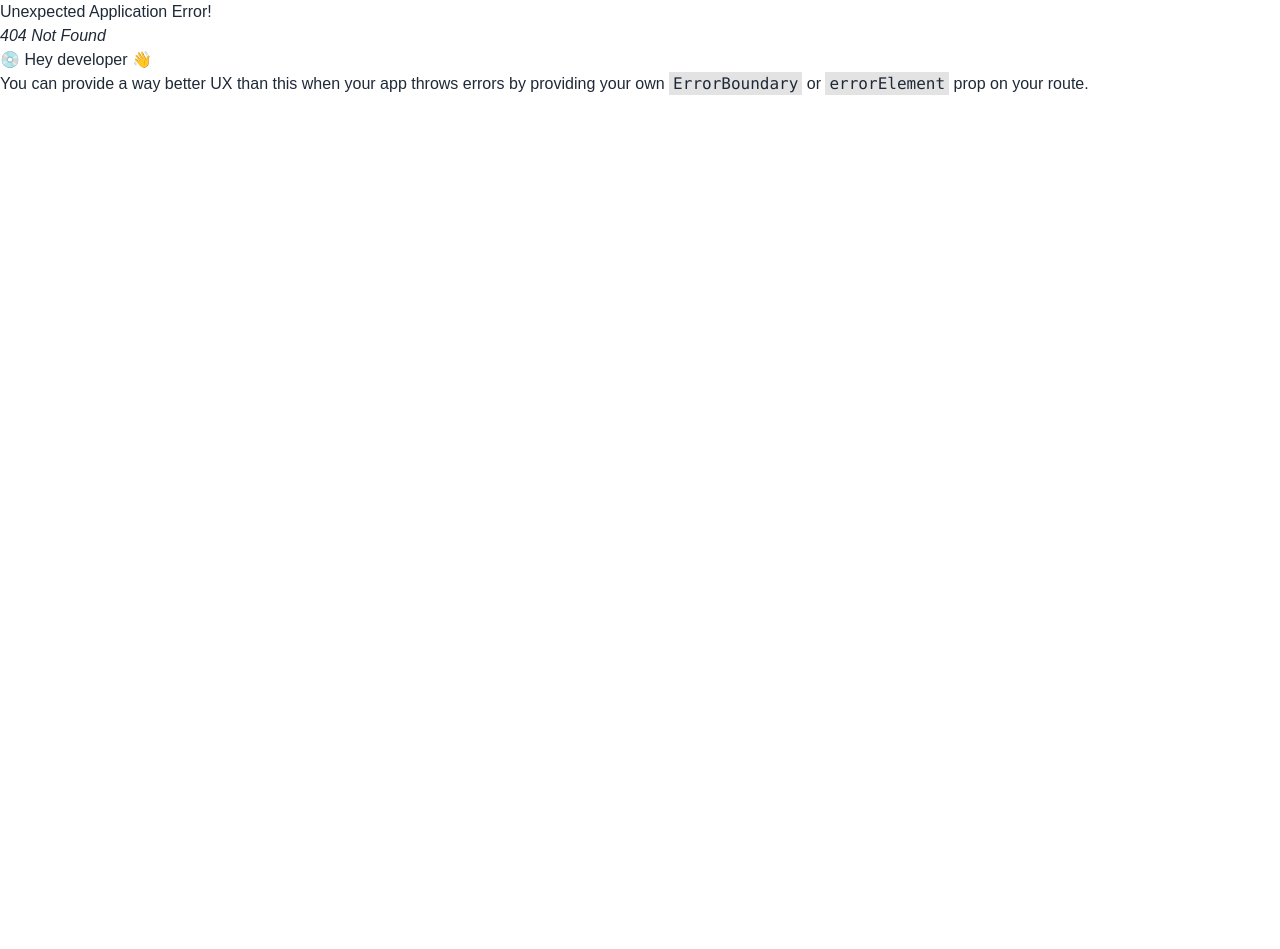
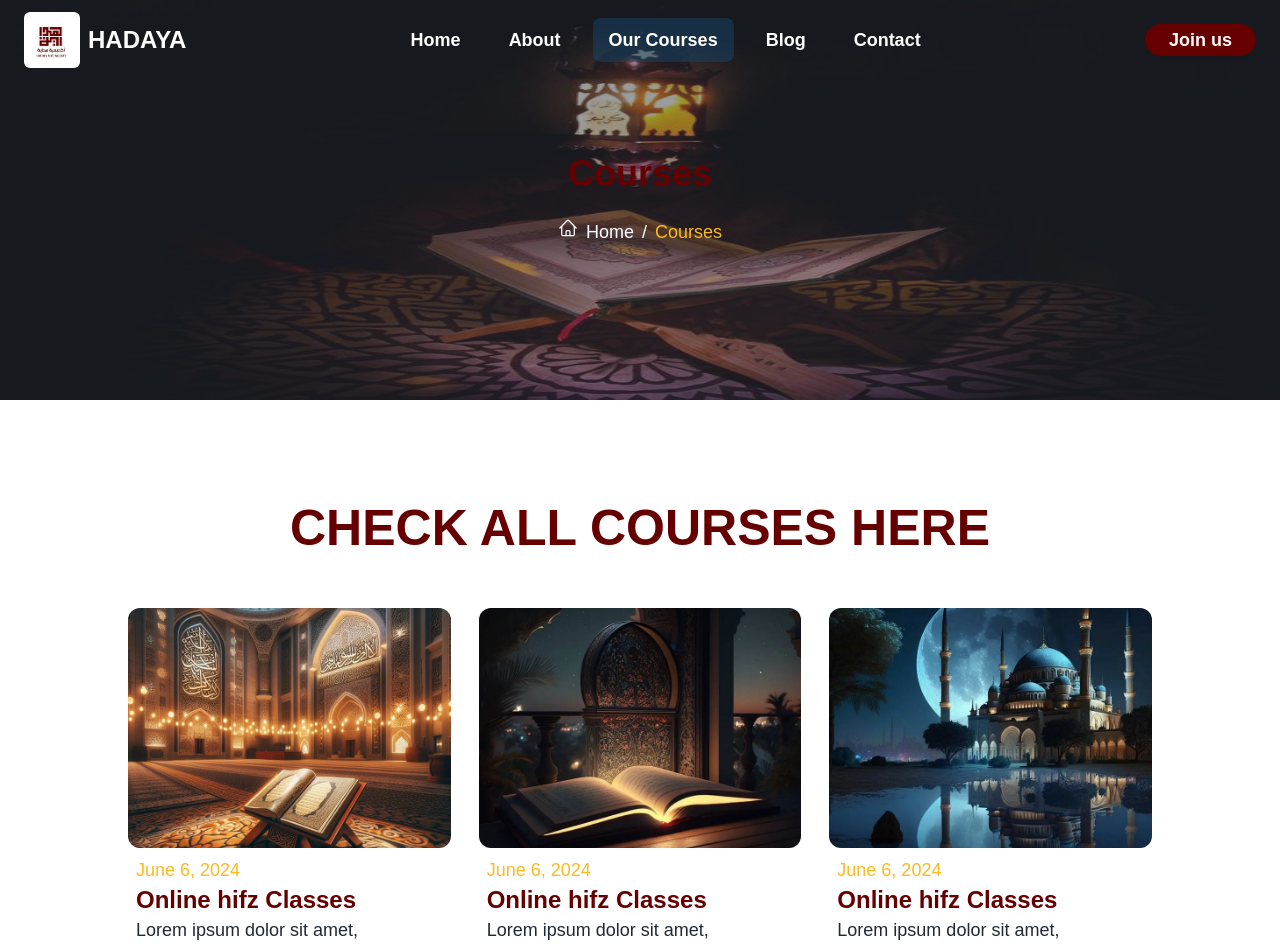
Before and after one commit to moazkarem/quraan-academy, a React (Vite) app: page /courses in a window 1280 px wide. Before the commit this address had no page. Shown: the top 949 px of the page. Before the commit the page ends 800 px from the top, so only its background shows below. Built offline with nearby package versions, Linux system fonts and the light colour scheme.

Commit message:
end courses page without images

```diff
--- a/src/components/Navbar/Navbar.jsx
+++ b/src/components/Navbar/Navbar.jsx
@@ -81,7 +81,7 @@ const Navbar = () => {
               </li>
               <li className="text-lg p-2">
                 <NavLink
-                  to="/blog"
+                  to="/courses"
                   className="text-white hover:text-[#ffb921] hover:bg-transparent font-bold"
                 >
                   Our Courses
--- a/src/components/router/index.jsx
+++ b/src/components/router/index.jsx
@@ -8,6 +8,7 @@ import Home from "../../pages/HomePage/Home";
 import AboutPage from "../../pages/Aboutpage/AboutPage";
 import ContactPage from "../../pages/Contactpage/ContactPage";
 import Joinpage from "../../pages/Joinpage/Joinpage";
+import Coursespage from "../../pages/Courses/Coursespage";
 
   const router = createBrowserRouter(
     createRoutesFromElements(
@@ -16,6 +17,7 @@ import Joinpage from "../../pages/Joinpage/Joinpage";
             <Route path="about" element={<AboutPage />}  />
             <Route path="contact" element={<ContactPage />}  />
             <Route path="joinus" element={<Joinpage />}  />
+            <Route path="courses" element={<Coursespage />}  />
         </Route>
     )
 
--- /dev/null
+++ b/src/pages/Courses/Allcourses.jsx
@@ -0,0 +1,84 @@
+import { useState } from 'react';
+import Button from '../../Ui/Button';
+import art1 from '../../assets/imgs/articles/art1.jfif';
+import art2 from '../../assets/imgs/articles/art2.jfif';
+import art3 from '../../assets/imgs/articles/art3.jfif';
+import art4 from '../../assets/imgs/articles/art4.jfif';
+import art5 from '../../assets/imgs/articles/art5.jfif';
+import art6 from '../../assets/imgs/articles/art6.jfif';
+import Title from "../../components/Titlesections/Title";
+
+const Allcourses = () => {
+    const articles = [
+        { img: art1, date: 'June 6, 2024', title: 'Online hifz Classes', desc: 'Lorem ipsum dolor sit amet, consectetur adipiscing elit. Sed sit amet nulla auctor' },
+        { img: art2, date: 'June 6, 2024', title: 'Online hifz Classes', desc: 'Lorem ipsum dolor sit amet, consectetur adipiscing elit. Sed sit amet nulla auctor' },
+        { img: art3, date: 'June 6, 2024', title: 'Online hifz Classes', desc: 'Lorem ipsum dolor sit amet, consectetur adipiscing elit. Sed sit amet nulla auctor' },
+        { img: art4, date: 'June 6, 2024', title: 'Online hifz Classes', desc: 'Lorem ipsum dolor sit amet, consectetur adipiscing elit. Sed sit amet nulla auctor' },
+        { img: art5, date: 'June 6, 2024', title: 'Online hifz Classes', desc: 'Lorem ipsum dolor sit amet, consectetur adipiscing elit. Sed sit amet nulla auctor' },
+        { img: art6, date: 'June 6, 2024', title: 'Online hifz Classes', desc: 'Lorem ipsum dolor sit amet, consectetur adipiscing elit. Sed sit amet nulla auctor' },
+        { img: art1, date: 'June 6, 2024', title: 'Online hifz Classes', desc: 'Lorem ipsum dolor sit amet, consectetur adipiscing elit. Sed sit amet nulla auctor' },
+        { img: art2, date: 'June 6, 2024', title: 'Online hifz Classes', desc: 'Lorem ipsum dolor sit amet, consectetur adipiscing elit. Sed sit amet nulla auctor' },
+        { img: art3, date: 'June 6, 2024', title: 'Online hifz Classes', desc: 'Lorem ipsum dolor sit amet, consectetur adipiscing elit. Sed sit amet nulla auctor' },
+        { img: art4, date: 'June 6, 2024', title: 'Online hifz Classes', desc: 'Lorem ipsum dolor sit amet, consectetur adipiscing elit. Sed sit amet nulla auctor' },
+        { img: art5, date: 'June 6, 2024', title: 'Online hifz Classes', desc: 'Lorem ipsum dolor sit amet, consectetur adipiscing elit. Sed sit amet nulla auctor' },
+        { img: art6, date: 'June 6, 2024', title: 'Online hifz Classes', desc: 'Lorem ipsum dolor sit amet, consectetur adipiscing elit. Sed sit amet nulla auctor' },
+    ];
+
+    const [currentPage, setCurrentPage] = useState(1);
+    const coursesPerPage = 5;
+
+    const indexOfLastCourse = currentPage * coursesPerPage;
+    const indexOfFirstCourse = indexOfLastCourse - coursesPerPage;
+    const currentCourses = articles.slice(indexOfFirstCourse, indexOfLastCourse);
+
+    const pageNumbers = [];
+    for (let i = 1; i <= Math.ceil(articles.length / coursesPerPage); i++) {
+        pageNumbers.push(i);
+    }
+
+    return (
+        <div className="flex flex-col items-center justify-start pb-20 max-sm:mt-12 px-4 sm:mt-12 xl:mt-28">
+            <div className="flex text-start justify-start max-sm:mb-8 sm:mb-3 md:mb-8 lg:mb-16">
+                <Title name={'Check All Courses Here'} />
+            </div>
+            <div className="grid max-w-screen-lg w-full lg:text-lg gap-7 max-sm:grid-cols-1 max-sm:gap-3 sm:grid-cols-2 md:grid-cols-3 lg:grid-cols-3 2xl:grid-cols-4 mb-20">
+                {currentCourses.map((item, index) => (
+                    <div key={index} className="h-[400px]">
+                        <div className="w-8/9 bg-transparent m-0 group cursor-pointer h-60 max-sm:h-48 mb-16 max-sm:mb-28 relative">
+                            <figure className="overflow-hidden rounded-xl h-full w-full">
+                                <img
+                                    src={item.img}
+                                    alt={item.title}
+                                    className="object-cover h-full w-full scale-100 group-hover:scale-110 ease-in duration-300"
+                                />
+                                <div className="absolute inset-0 bg-black bg-opacity-50 flex items-center justify-center opacity-0 group-hover:opacity-100 transition-opacity duration-300">
+                                    <svg className="w-12 h-12 text-white" fill="currentColor" viewBox="0 0 24 24" xmlns="http://www.w3.org/2000/svg">
+                                        <path d="M10.828 12l-3.535 3.536 1.414 1.414L12.95 12 8.707 7.05l-1.414 1.414L10.828 12zM17 12c0-1.657-1.343-3-3-3h-4V7h4c2.757 0 5 2.243 5 5s-2.243 5-5 5h-4v-2h4c1.657 0 3-1.343 3-3z"></path>
+                                    </svg>
+                                </div>
+                            </figure>
+                            <div className="mt-2 pl-2">
+                                <p className="text-[#ffb921]">{item.date}</p>
+                                <span className="text-primary font-bold text-2xl">{item.title}</span>
+                                <p>{item.desc}</p>
+                            </div>
+                        </div>
+                    </div>
+                ))}
+            </div>
+            <div className="join">
+                {pageNumbers.map(number => (
+                    <button
+                        key={number}
+                        className={`join-item bg-primary btn-sm ${number === currentPage ? 'bg-[#ffb921] text-white' : ''}`}
+                        onClick={() => setCurrentPage(number)}
+                    >
+                        {number}
+                    </button>
+                ))}
+            </div>
+        </div>
+    );
+}
+
+export default Allcourses;
--- /dev/null
+++ b/src/pages/Courses/Coursespage.jsx
@@ -0,0 +1,15 @@
+import bg from '../../assets/imgs/About page/about.jfif'
+import Herosec from '../../components/Herosection/Herosec'
+import Allcourses from './Allcourses'
+import Footer from '../../components/Footer/Footer'
+const Coursespage = () => {
+  return (
+    <div>
+        <Herosec bg={bg} title={'Courses'} />
+        <Allcourses />
+        <Footer />
+    </div>
+  )
+}
+
+export default Coursespage
--- a/src/pages/HomePage/ArticlesSec.jsx
+++ b/src/pages/HomePage/ArticlesSec.jsx
@@ -5,6 +5,7 @@ import art3 from '../../assets/imgs/articles/art3.jfif'
 import art4 from '../../assets/imgs/articles/art4.jfif'
 import art5 from '../../assets/imgs/articles/art5.jfif'
 import art6 from '../../assets/imgs/articles/art6.jfif'
+import Title from "../../components/Titlesections/Title";
 const ArticlesSec = () => {
   const articles = [
     {
@@ -46,6 +47,9 @@ const ArticlesSec = () => {
   ]
   return (
     <div className="flex flex-col items-center justify-start pb-20 max-sm:mt-12 px-4 sm:mt-12 xl:mt-28 ">
+      <div className="flex text-start justify-start max-sm:mb-8 sm:mb-3 md:mb-8 lg:mb-16">
+            <Title name={'Some Blogs'} />
+          </div>
       <div className="grid max-w-screen-lg w-full lg:text-lg gap-7 max-sm:grid-cols-1 max-sm:gap-3 sm:grid-cols-2 md:grid-cols-3 lg:grid-cols-3 2xl:grid-cols-4 mb-20">
        {articles.map((item , index)=>(
          <div key={index} className=" h-[400px]">
```
